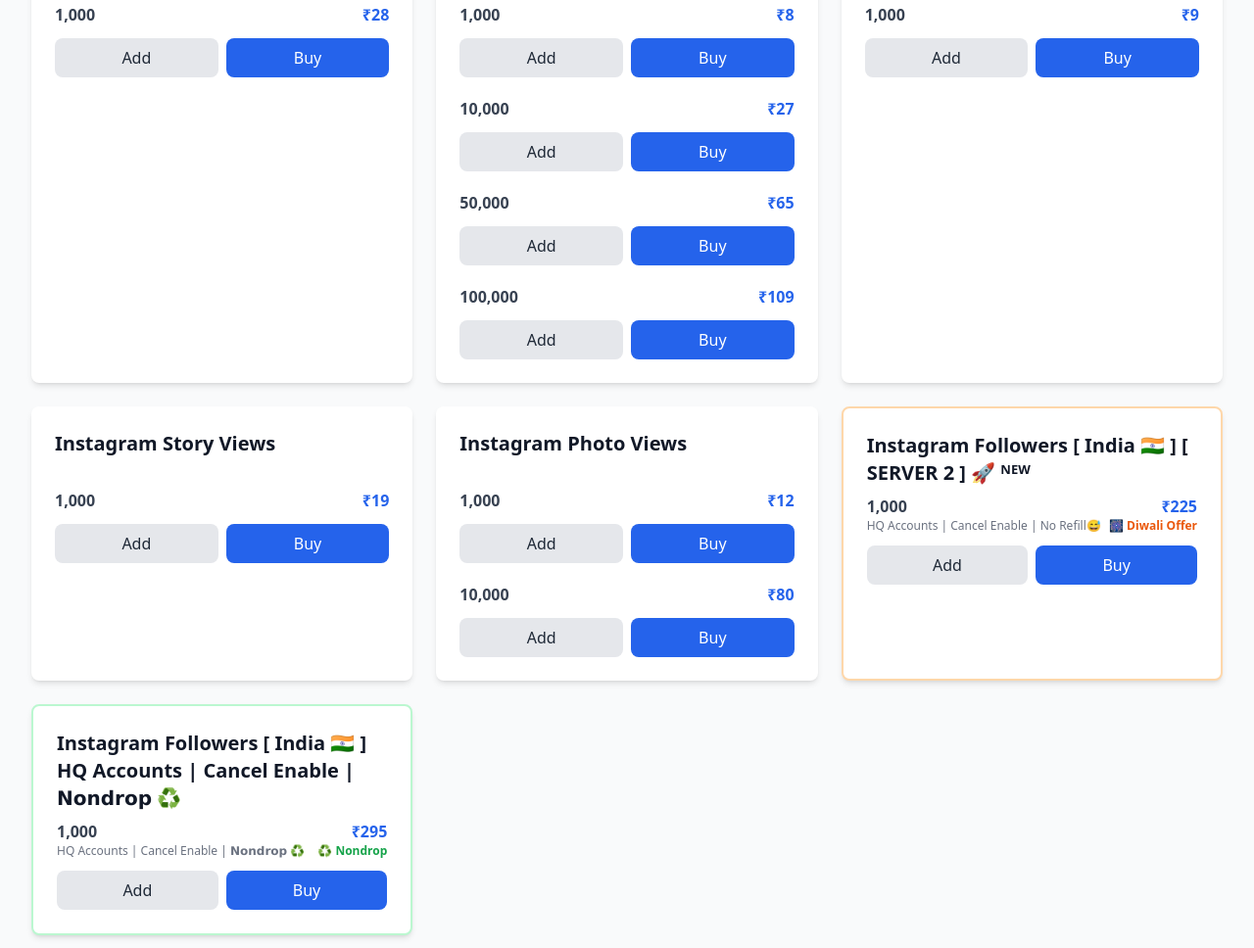
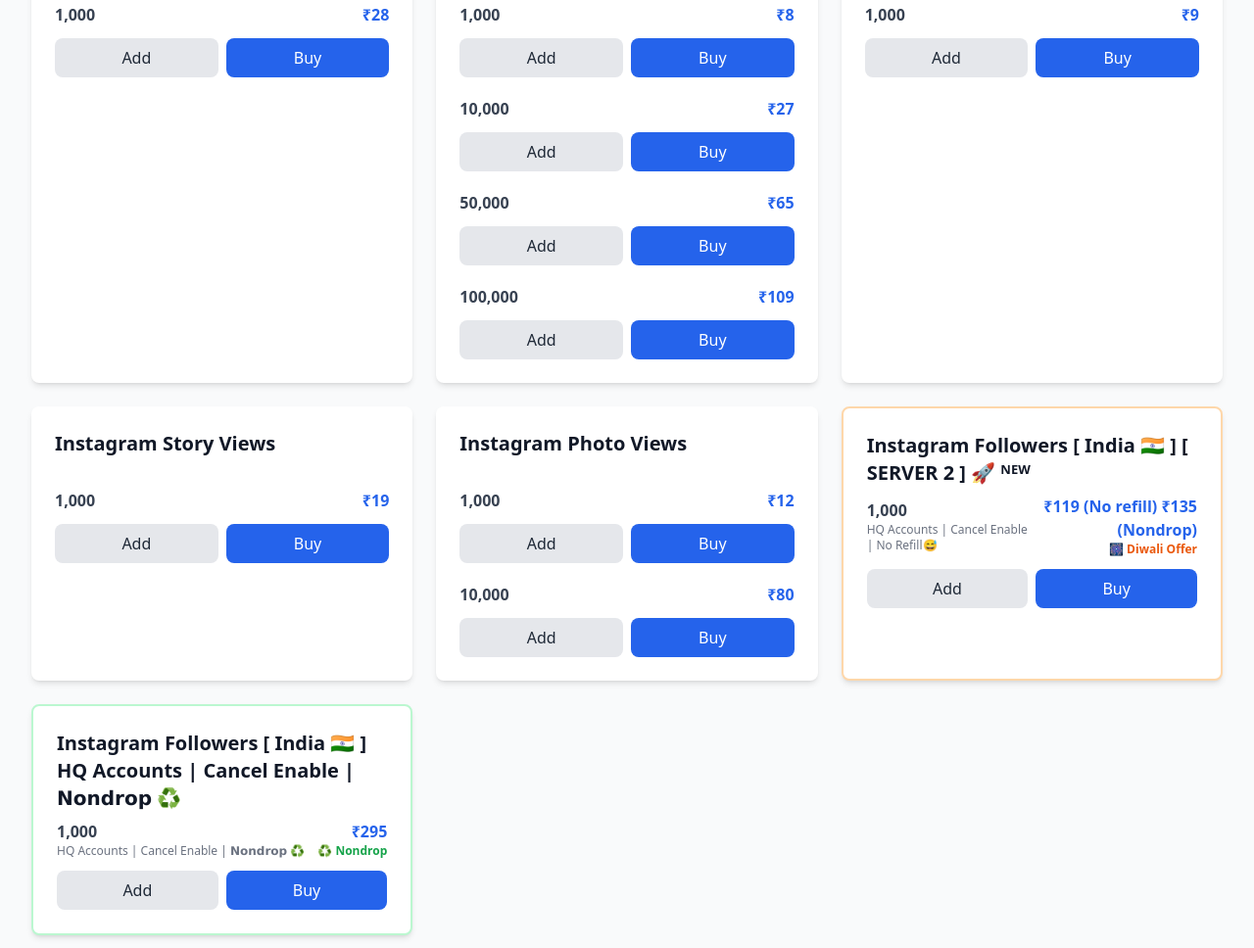
Before and after one commit to Zahid9985/FB-client-website-project, a plain HTML site: page index.html in a window 1280 px wide. Shown: the part 1547-2515 px from the top of the page at 98% size. Drawn offline with nearby package versions, Linux system fonts and the light colour scheme.

Commit message:
Update index.html
diwali offer for instagram _02

```diff
--- a/index.html
+++ b/index.html
@@ -345,7 +345,8 @@
                             <div class="text-xs text-gray-500">HQ Accounts | Cancel Enable | No Refill😅</div>
                         </div>
                         <div class="text-right">
-                            <span class="font-bold text-blue-600">₹225</span>
+                            <span class="font-bold text-blue-600">₹119 (No refill)</span>
+                            <span class="font-bold text-blue-600">₹135 (Nondrop)</span>
                             <div class="text-xs text-orange-600 font-semibold">🎆 Diwali Offer</div>
                         </div>
                     </div>
```
